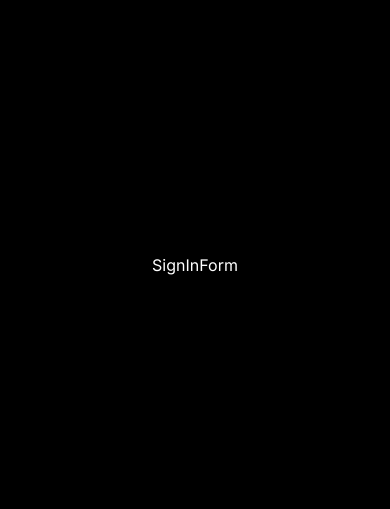
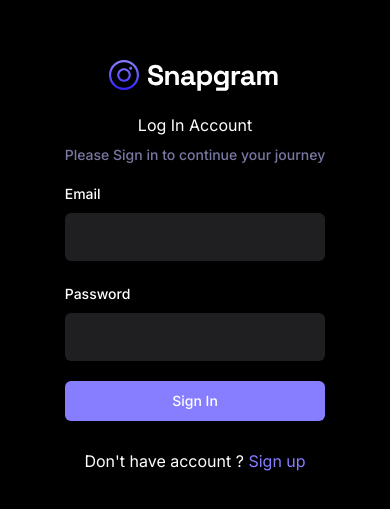
Before and after one commit to salahbm/snapgram, a React (Vite) app: page /sign-in in a window 390 px wide. Shown: the part 157-666 px from the top of the page. Built offline with nearby package versions, Linux system fonts and the light colour scheme; no server answers.

Commit message:
Sign/In acc

```diff
--- a/src/_auth/forms/SignInForm.tsx
+++ b/src/_auth/forms/SignInForm.tsx
@@ -1,7 +1,129 @@
-import React from "react";
+import { Button } from "@/components/ui/button";
+import {
+  Form,
+  FormControl,
+  FormField,
+  FormItem,
+  FormLabel,
+  FormMessage,
+} from "@/components/ui/form";
+import { Input } from "@/components/ui/input";
+import { zodResolver } from "@hookform/resolvers/zod";
+import { useForm } from "react-hook-form";
+import { Link, useNavigate } from "react-router-dom";
+import { z } from "zod";
+import Loader from "./../../components/shared/Loader";
+import { SignInValidation } from "./../../lib/validation/index";
+
+import { useToast } from "@/components/ui/use-toast";
+import { useUserContext } from "@/context/AuthContext";
+import { useSignInAccount } from "@/lib/react-query/queriesAndMutations";
 
 const SignInForm = () => {
-  return <div>SignInForm</div>;
+  const { toast } = useToast();
+
+  // context data
+
+  const { checkAuthUser, isLoading: isUserLoading } = useUserContext();
+
+  const { mutateAsync: signInAccount, isPending: isSignInUser } =
+    useSignInAccount();
+
+  const navigate = useNavigate();
+
+  const form = useForm<z.infer<typeof SignInValidation>>({
+    resolver: zodResolver(SignInValidation),
+    defaultValues: {
+      email: "",
+      password: "",
+    },
+  });
+
+  // 2. Define a submit handler.
+  async function onSubmit(values: z.infer<typeof SignInValidation>) {
+    const session = await signInAccount({
+      email: values.email,
+      password: values.password,
+    });
+    if (!session) {
+      return toast({
+        title: "Sign Up into  Account failed",
+      });
+    }
+
+    const isLoggedIn = await checkAuthUser();
+
+    if (isLoggedIn) {
+      form.reset();
+
+      navigate("/");
+    } else {
+      toast({
+        title: "Sign Up into  Account failed",
+      });
+    }
+  }
+
+  return (
+    <Form {...form}>
+      <div className="sm:w-420 flex-center flex-col">
+        <img src="/assets/images/logo.svg" />
+        <h2 className="h3-hold md:h2-bold pt-5 sm:pt-12">Log In Account</h2>
+        <p className="text-light-3 small-medium md:base-regular mt-2">
+          Please Sign in to continue your journey
+        </p>
+
+        <form
+          onSubmit={form.handleSubmit(onSubmit)}
+          className="flex flex-col gap-5 w-full mt-4"
+        >
+          <FormField
+            control={form.control}
+            name="email"
+            render={({ field }) => (
+              <FormItem>
+                <FormLabel>Email</FormLabel>
+                <FormControl>
+                  <Input type="email" className="shad-input" {...field} />
+                </FormControl>
+
+                <FormMessage />
+              </FormItem>
+            )}
+          />
+          <FormField
+            control={form.control}
+            name="password"
+            render={({ field }) => (
+              <FormItem>
+                <FormLabel>Password</FormLabel>
+                <FormControl>
+                  <Input type="password" className="shad-input" {...field} />
+                </FormControl>
+
+                <FormMessage />
+              </FormItem>
+            )}
+          />
+          <Button type="submit" className="shad-button_primary">
+            {isSignInUser ? (
+              <div className=" flex-center gap-2">
+                <Loader /> Loading...
+              </div>
+            ) : (
+              "Sign In"
+            )}
+          </Button>
+          <p className="text-small-regular text-light-1 text-center mt-2 ">
+            Don't have account ?{" "}
+            <Link to={"/sign-up"} className="text-primary-500 text-bold">
+              Sign up
+            </Link>
+          </p>
+        </form>
+      </div>
+    </Form>
+  );
 };
 
 export default SignInForm;
--- a/src/context/AuthContext.tsx
+++ b/src/context/AuthContext.tsx
@@ -68,9 +68,8 @@
 
   useEffect(() => {
     if (
-      localStorage.getItem("cookiesFallback") === "[]"
-      //  ||
-      // localStorage.getItem("cookiesFallback") === null
+      localStorage.getItem("cookiesFallback") === "[]" ||
+      localStorage.getItem("cookiesFallback") === null
     )
       navigate("/sign-in");
 
--- a/src/lib/validation/index.ts
+++ b/src/lib/validation/index.ts
@@ -6,3 +6,8 @@
   email: z.string().email(),
   password: z.string().min(8, { message: "Use complex password" }),
 });
+
+export const SignInValidation = z.object({
+  email: z.string().email(),
+  password: z.string().min(8, { message: "Use complex password" }),
+});
```
